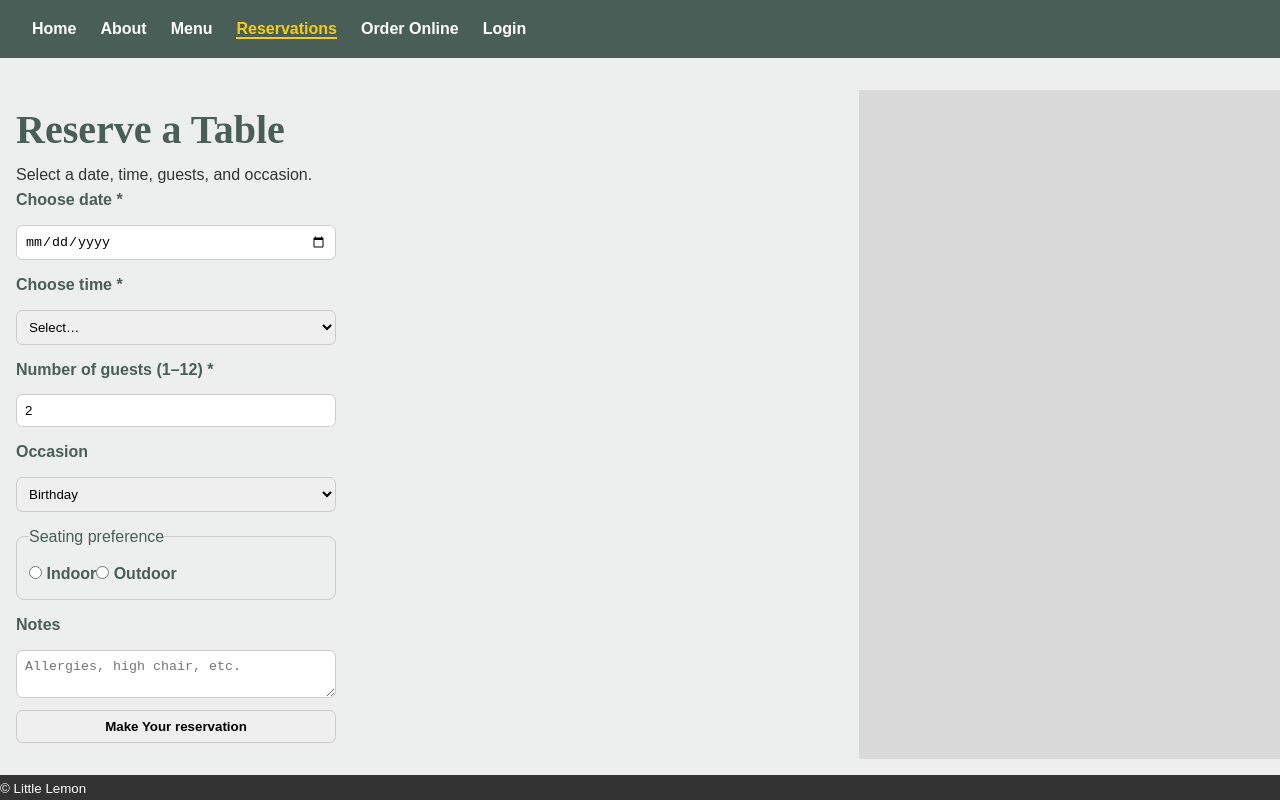
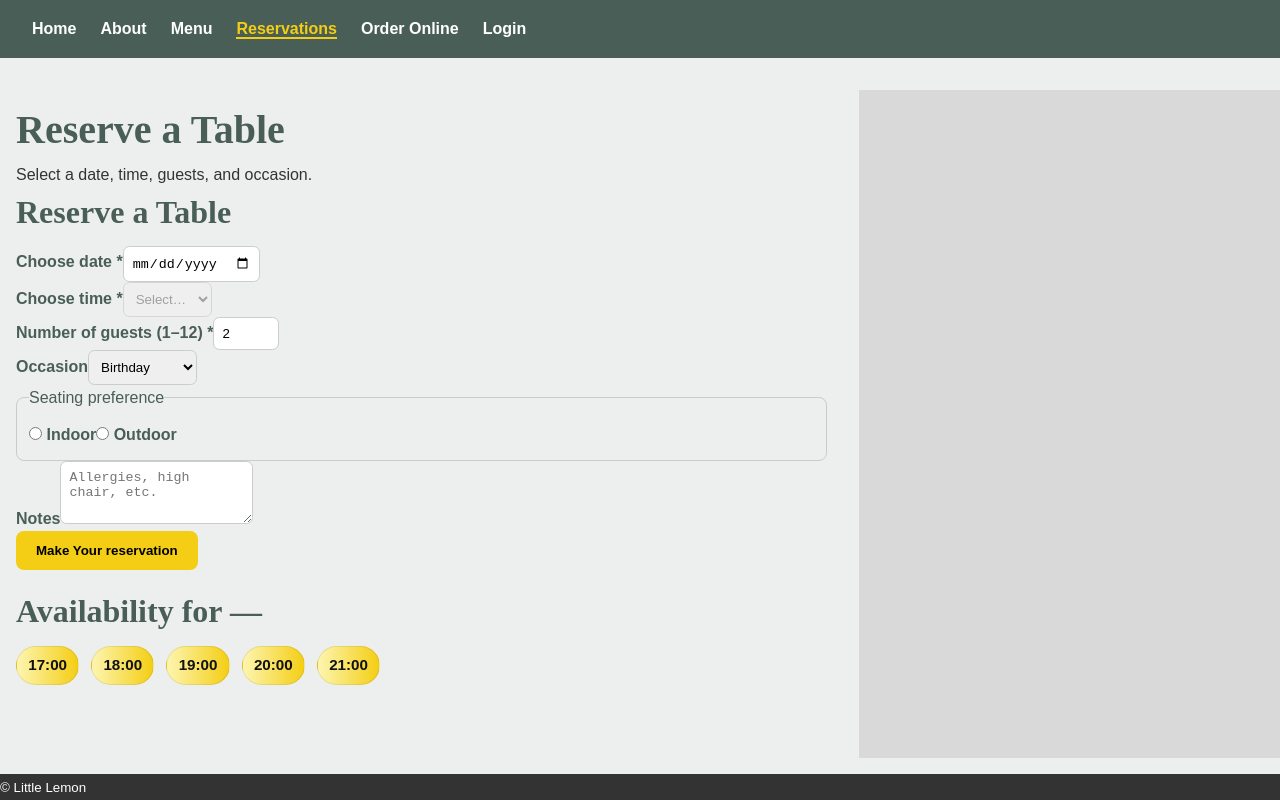
Before and after one commit to yegorvon/capstone-project, a React (Create React App) app: page /booking in a window 1280 px wide. Built offline with nearby package versions, Linux system fonts and the light colour scheme.

Commit message:
Added better looking booking states. and i want to die

```diff
--- a/src/pages/BookingPage.jsx
+++ b/src/pages/BookingPage.jsx
@@ -1,17 +1,93 @@
+// src/pages/BookingPage.jsx
+import { useReducer, useMemo } from "react";
 import BookingForm from "../reservations/BookingForm";
+import BookingSlots from "../reservations/BookingSlots";
+
+// Fake availability source (stub for now)
+// In a later lesson you’ll replace this with real API logic.
+const ALL_TIMES = ["17:00", "18:00", "19:00", "20:00", "21:00"];
+
+// initializeTimes: first load (or per-date if using initArg)
+function initializeTimes() {
+  // You can seed based on today's date if you want,
+  // for now return the full list.
+  return {
+    date: "",
+    available: ALL_TIMES,
+    booked: [] // simple record for UX; not persisted
+  };
+}
+
+// updateTimes: reducer for date changes + booking
+function updateTimes(state, action) {
+  switch (action.type) {
+    case "date": {
+      // In a real app, compute availability from the API based on action.date
+      // For now, we’ll reset available to ALL_TIMES and clear booked for that date.
+      return {
+        date: action.date,
+        available: ALL_TIMES,
+        booked: []
+      };
+    }
+    case "book": {
+      // Remove the selected time from available, append to booked
+      const t = action.time;
+      if (!state.available.includes(t)) return state; // already booked
+      return {
+        ...state,
+        available: state.available.filter(x => x !== t),
+        booked: [...state.booked, t]
+      };
+    }
+    default:
+      return state;
+  }
+}
 
 export default function BookingPage() {
+  const [timesState, dispatch] = useReducer(updateTimes, undefined, initializeTimes);
+
+  // Handler from the form when date changes
+  const handleDateChange = (date) => {
+    dispatch({ type: "date", date });
+  };
+
+  // Submit handler from the form
   const handleSubmit = async (payload) => {
-    await new Promise(r => setTimeout(r, 250)); // simulate API
+    // Simulate API call
+    await new Promise((r) => setTimeout(r, 250));
+    // Mark slot as booked in local reducer state
+    dispatch({ type: "book", time: payload.time });
+
+    // Persist last reservation for the confirm page
     sessionStorage.setItem("lastReservation", JSON.stringify(payload));
-    window.location.assign("/booking/confirm"); // simple redirect; can swap to useNavigate
+    // Navigate (simple redirect; swap to useNavigate if you prefer)
+    window.location.assign("/booking/confirm");
   };
+
+  const selectedDateCopy = useMemo(
+    () => (timesState.date ? new Date(timesState.date).toDateString() : "—"),
+    [timesState.date]
+  );
 
   return (
     <section aria-labelledby="booking-title" style={{ padding: "1rem" }}>
       <h1 id="booking-title">Reserve a Table</h1>
       <p>Select a date, time, guests, and occasion.</p>
-      <BookingForm onSubmit={handleSubmit} />
+
+      <BookingForm
+        availableTimes={timesState.available}
+        onDateChange={handleDateChange}
+        onSubmit={handleSubmit}
+      />
+
+      {/* Slots list (read-only view of availability) */}
+      <BookingSlots
+        dateLabel={selectedDateCopy}
+        available={timesState.available}
+        booked={timesState.booked}
+      />
     </section>
   );
 }
--- a/src/reservations/BookingForm.jsx
+++ b/src/reservations/BookingForm.jsx
@@ -1,3 +1,4 @@
+// src/reservations/BookingForm.jsx
 import { useState, useRef } from "react";
 
 const initial = {
@@ -9,16 +10,22 @@ const initial = {
   notes: ""
 };
 
-export default function BookingForm({ onSubmit }) {
+export default function BookingForm({ onSubmit, availableTimes = [], onDateChange }) {
   const [form, setForm] = useState(initial);
   const [errors, setErrors] = useState({});
-  const [availableTimes] = useState(["17:00", "18:00", "19:00", "20:00", "21:00"]);
   const live = useRef(null);
 
   const update = (e) => {
     const { name, value } = e.target;
-    setForm(f => ({ ...f, [name]: name === "guests" ? Number(value) : value }));
-    if (errors[name]) setErrors(prev => ({ ...prev, [name]: undefined }));
+    setForm((f) => ({ ...f, [name]: name === "guests" ? Number(value) : value }));
+    if (errors[name]) setErrors((prev) => ({ ...prev, [name]: undefined }));
+  };
+
+  const handleDate = (e) => {
+    update(e);
+    if (onDateChange) onDateChange(e.target.value); // lift date
+    // Reset chosen time when date changes (optional UX)
+    setForm((f) => ({ ...f, time: "" }));
   };
 
   const validate = () => {
@@ -42,40 +49,93 @@ export default function BookingForm({ onSubmit }) {
   };
 
   return (
-    <form onSubmit={submit} style={{ display: "grid", maxWidth: 320, gap: 12 }}>
-      <div ref={live} role="status" aria-live="polite" style={{ position: "absolute", left: "-9999px" }} />
+    <form onSubmit={submit} className="ll-form">
+      <div ref={live} role="status" aria-live="polite" className="sr-only" />
 
+      <h2 className="ll-form__title">Reserve a Table</h2>
+
+      <div className="ll-form__grid">
+        <div className="field">
           <label htmlFor="res-date">Choose date *</label>
-      <input id="res-date" name="date" type="date" value={form.date} onChange={update} aria-invalid={!!errors.date} required />
-      {errors.date && <div role="alert">{errors.date}</div>}
+          <input
+            id="res-date"
+            name="date"
+            type="date"
+            value={form.date}
+            onChange={handleDate}
+            aria-invalid={!!errors.date}
+            required
+          />
+          {errors.date && <div role="alert" className="error">{errors.date}</div>}
+        </div>
 
+        <div className="field">
           <label htmlFor="res-time">Choose time *</label>
-      <select id="res-time" name="time" value={form.time} onChange={update} aria-invalid={!!errors.time} required>
+          <select
+            id="res-time"
+            name="time"
+            value={form.time}
+            onChange={update}
+            aria-invalid={!!errors.time}
+            required
+            disabled={!form.date} /* block until date picked */
+          >
             <option value="">Select…</option>
-        {availableTimes.map(t => <option key={t} value={t}>{t}</option>)}
+            {availableTimes.map((t) => (
+              <option key={t} value={t}>{t}</option>
+            ))}
           </select>
-      {errors.time && <div role="alert">{errors.time}</div>}
+          {errors.time && <div role="alert" className="error">{errors.time}</div>}
+        </div>
 
+        <div className="field">
           <label htmlFor="guests">Number of guests (1–12) *</label>
-      <input id="guests" name="guests" type="number" min="1" max="12" value={form.guests} onChange={update} aria-invalid={!!errors.guests} required />
-      {errors.guests && <div role="alert">{errors.guests}</div>}
+          <input
+            id="guests"
+            name="guests"
+            type="number"
+            min="1"
+            max="12"
+            value={form.guests}
+            onChange={update}
+            aria-invalid={!!errors.guests}
+            required
+          />
+          {errors.guests && <div role="alert" className="error">{errors.guests}</div>}
+        </div>
 
+        <div className="field">
           <label htmlFor="occasion">Occasion</label>
           <select id="occasion" name="occasion" value={form.occasion} onChange={update}>
             <option>Birthday</option>
             <option>Anniversary</option>
           </select>
+        </div>
 
-      <fieldset>
+        <fieldset className="field field--full">
           <legend>Seating preference</legend>
-        <label><input type="radio" name="seating" value="indoor" checked={form.seating==="indoor"} onChange={update}/> Indoor</label>
-        <label><input type="radio" name="seating" value="outdoor" checked={form.seating==="outdoor"} onChange={update}/> Outdoor</label>
+          <label className="choice">
+            <input type="radio" name="seating" value="indoor" checked={form.seating === "indoor"} onChange={update} /> Indoor
+          </label>
+          <label className="choice">
+            <input type="radio" name="seating" value="outdoor" checked={form.seating === "outdoor"} onChange={update} /> Outdoor
+          </label>
         </fieldset>
 
+        <div className="field field--full">
           <label htmlFor="notes">Notes</label>
-      <textarea id="notes" name="notes" value={form.notes} onChange={update} placeholder="Allergies, high chair, etc." />
+          <textarea
+            id="notes"
+            name="notes"
+            value={form.notes}
+            onChange={update}
+            placeholder="Allergies, high chair, etc."
+            rows={3}
+          />
+        </div>
+      </div>
 
-      <button type="submit">Make Your reservation</button>
+      <button type="submit" className="btn ll-btn">Make Your reservation</button>
     </form>
   );
 }
--- /dev/null
+++ b/src/reservations/BookingSlots.jsx
@@ -0,0 +1,19 @@
+
+export default function BookingSlots({ dateLabel, available = [], booked = [] }) {
+  return (
+    <section aria-labelledby="slots-title" style={{ marginTop: "1rem" }}>
+      <h2 id="slots-title" style={{ color: "var(--ll-primary)" }}>
+        Availability for {dateLabel}
+      </h2>
+      <div style={{ display: "flex", gap: ".75rem", flexWrap: "wrap", marginTop: ".5rem" }}>
+        {available.length === 0 && booked.length === 0 && <span>Pick a date to see times.</span>}
+        {available.map((t) => (
+          <span key={`a-${t}`} className="slot badge badge--ok" aria-label={`${t} available`}>{t}</span>
+        ))}
+        {booked.map((t) => (
+          <span key={`b-${t}`} className="slot badge badge--muted" aria-label={`${t} booked`}>{t}</span>
+        ))}
+      </div>
+    </section>
+  );
+}
--- a/src/styles/App.css
+++ b/src/styles/App.css
@@ -51,3 +51,21 @@ label { font-weight: 600; }
 input, select, textarea, button { padding: .5rem; border-radius: .4rem; border: 1px solid #ccc; }
 button { cursor: pointer; font-weight: 700; }
 nav a.active { color: var(--color-secondary); border-bottom: 2px solid var(--color-secondary); }
+/* Slots badges */
+.badge{
+  display:inline-block;
+  padding:.4rem .7rem;
+  border-radius:999px;
+  font-weight:700;
+  font-size:.95rem;
+}
+.badge--ok{
+  background: linear-gradient(90deg,#fdf5b0,#f4ce14);
+  color:#111;
+  border:1px solid rgba(0,0,0,.08);
+}
+.badge--muted{
+  background:#e5e7eb;
+  color:#555;
+  border:1px solid rgba(0,0,0,.06);
+}
--- a/src/styles/index.css
+++ b/src/styles/index.css
@@ -122,3 +122,21 @@ label { font-weight: 600; }
 input, select, textarea, button { padding: .5rem; border-radius: .4rem; border: 1px solid #ccc; }
 button { cursor: pointer; font-weight: 700; }
 nav a.active { color: var(--color-secondary); border-bottom: 2px solid var(--color-secondary); }
+/* Slots badges */
+.badge{
+  display:inline-block;
+  padding:.4rem .7rem;
+  border-radius:999px;
+  font-weight:700;
+  font-size:.95rem;
+}
+.badge--ok{
+  background: linear-gradient(90deg,#fdf5b0,#f4ce14);
+  color:#111;
+  border:1px solid rgba(0,0,0,.08);
+}
+.badge--muted{
+  background:#e5e7eb;
+  color:#555;
+  border:1px solid rgba(0,0,0,.06);
+}
```
Lines whose indentation alone changed are shown as unchanged.
